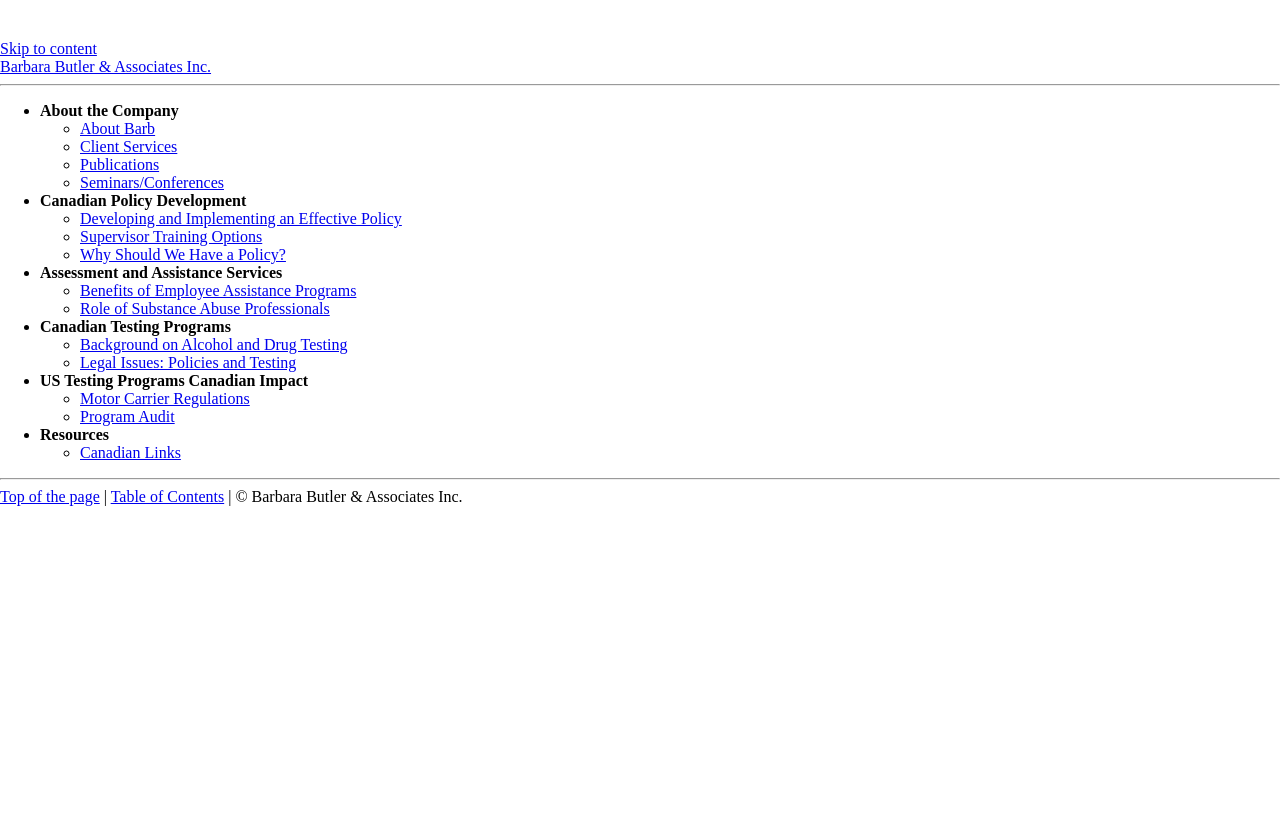
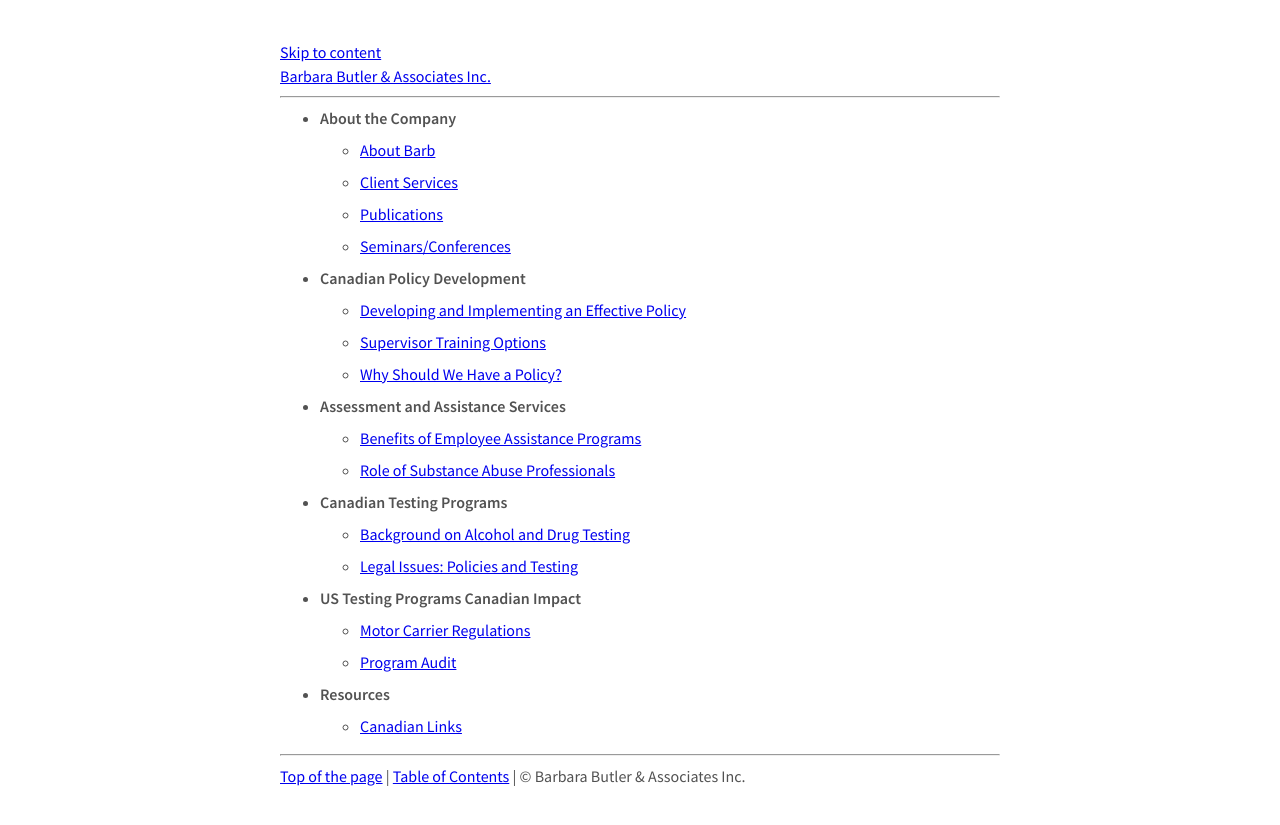
Before and after one commit to matthalliday/butler-consultants, a Jekyll site: the page built from index.md, in a window 1280 px wide. Shown: the top 825 px of the page. Built offline with Jekyll 4.4.1, drawn with Linux system fonts in a browser that asks for light colours; some web fonts are replaced.

Commit message:
Add base typography styles and Google Fonts

```diff
--- a/_layouts/default.html
+++ b/_layouts/default.html
@@ -15,6 +15,8 @@
   <meta name="description" content="{{ page.excerpt | default: site.description | normalize_whitespace | truncate: 160 | escape }}">
 
   <link rel="stylesheet" href="{{ "/assets/style.css" | relative_url }}">
+  <link rel="stylesheet" href="https://fonts.googleapis.com/css?family=Source+Sans+Pro:400,600|Source+Serif+Pro">
+
   <link rel="canonical" href="{{ page.url | replace:'index.html', '' | absolute_url }}">
 </head>
 <body>
--- a/_sass/_setup.scss
+++ b/_sass/_setup.scss
@@ -0,0 +1,174 @@
+/*! normalize.css v7.0.0 | MIT License | github.com/necolas/normalize.css */
+
+/* Document
+   ========================================================================== */
+
+/**
+ * 1. Correct the line height in all browsers.
+ * 2. Prevent adjustments of font size after orientation changes in
+ *    IE on Windows Phone and in iOS.
+ */
+
+html {
+  line-height: 1.15; /* 1 */
+  -ms-text-size-adjust: 100%; /* 2 */
+  -webkit-text-size-adjust: 100%; /* 2 */
+}
+
+/* Sections
+   ========================================================================== */
+
+/**
+ * Remove the margin in all browsers (opinionated).
+ */
+
+body {
+  margin: 0;
+}
+
+/**
+ * Add the correct display in IE 9-.
+ */
+
+article,
+aside,
+footer,
+header,
+nav,
+section {
+  display: block;
+}
+
+/**
+ * Correct the font size and margin on `h1` elements within `section` and
+ * `article` contexts in Chrome, Firefox, and Safari.
+ */
+
+h1 {
+  font-size: 2em;
+  margin: 0.67em 0;
+}
+
+/* Grouping content
+   ========================================================================== */
+
+/**
+ * Add the correct display in IE 9-.
+ * 1. Add the correct display in IE.
+ */
+
+main { /* 1 */
+  display: block;
+}
+
+/**
+ * 1. Add the correct box sizing in Firefox.
+ * 2. Show the overflow in Edge and IE.
+ */
+
+hr {
+  box-sizing: content-box; /* 1 */
+  height: 0; /* 1 */
+  overflow: visible; /* 2 */
+}
+
+/* Text-level semantics
+   ========================================================================== */
+
+/**
+ * 1. Remove the gray background on active links in IE 10.
+ * 2. Remove gaps in links underline in iOS 8+ and Safari 8+.
+ */
+
+a {
+  background-color: transparent; /* 1 */
+  -webkit-text-decoration-skip: objects; /* 2 */
+}
+
+/**
+ * 1. Remove the bottom border in Chrome 57- and Firefox 39-.
+ * 2. Add the correct text decoration in Chrome, Edge, IE, Opera, and Safari.
+ */
+
+abbr[title] {
+  border-bottom: none; /* 1 */
+  text-decoration: underline; /* 2 */
+  text-decoration: underline dotted; /* 2 */
+}
+
+/**
+ * Prevent the duplicate application of `bolder` by the next rule in Safari 6.
+ */
+
+b,
+strong {
+  font-weight: inherit;
+}
+
+/**
+ * Add the correct font weight in Chrome, Edge, and Safari.
+ */
+
+b,
+strong {
+  font-weight: bolder;
+}
+
+/**
+ * Add the correct font size in all browsers.
+ */
+
+small {
+  font-size: 80%;
+}
+
+/**
+ * Prevent `sub` and `sup` elements from affecting the line height in
+ * all browsers.
+ */
+
+sub,
+sup {
+  font-size: 75%;
+  line-height: 0;
+  position: relative;
+  vertical-align: baseline;
+}
+
+sub {
+  bottom: -0.25em;
+}
+
+sup {
+  top: -0.5em;
+}
+
+/* Embedded content
+   ========================================================================== */
+
+/**
+ * Remove the border on images inside links in IE 10-.
+ */
+
+img {
+  border-style: none;
+}
+
+/**
+ * Hide the overflow in IE.
+ */
+
+svg:not(:root) {
+  overflow: hidden;
+}
+
+/* Hidden
+   ========================================================================== */
+
+/**
+ * Add the correct display in IE 10-.
+ */
+
+[hidden] {
+  display: none;
+}
--- a/assets/style.scss
+++ b/assets/style.scss
@@ -4,9 +4,58 @@
 
 @import "setup";
 
+// http://www.paulirish.com/2012/box-sizing-border-box-ftw/
+*,
+*:before,
+*:after {
+  -webkit-box-sizing: border-box;
+  -moz-box-sizing: border-box;
+  box-sizing: border-box;
+}
+
+#content:focus {
+  outline: none;
+}
+
 body {
   margin: 40px auto;
-  max-width: 1280px;
+  max-width: 720px;
+  font-weight: normal;
+  font-family: 'Source Sans Pro', sans-serif;
+  font-size: 100%;
+  line-height: 1.5;
+  color: #525252;
+}
+
+h1,
+h2,
+h3,
+h4,
+h5,
+h6 {
+  margin-top: 1.5em;
+  font-family: 'Source Serif Pro', serif;
+  line-height: 1.2;
+  color: #2d2d2d;
+}
+
+p,
+ul,
+ol {
+  margin-top: 0;
+}
+
+p {
+  margin-bottom: 1em;
+}
+
+li {
+  margin-bottom: 0.5em;
+
+  ul,
+  ol {
+    margin-top: 0.5em;
+  }
 }
 
 table {
```
